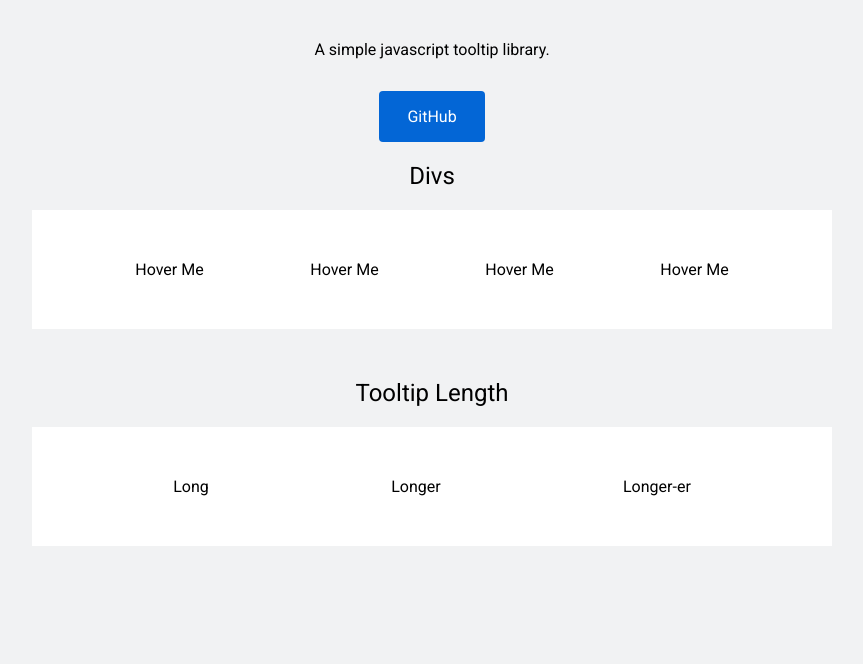
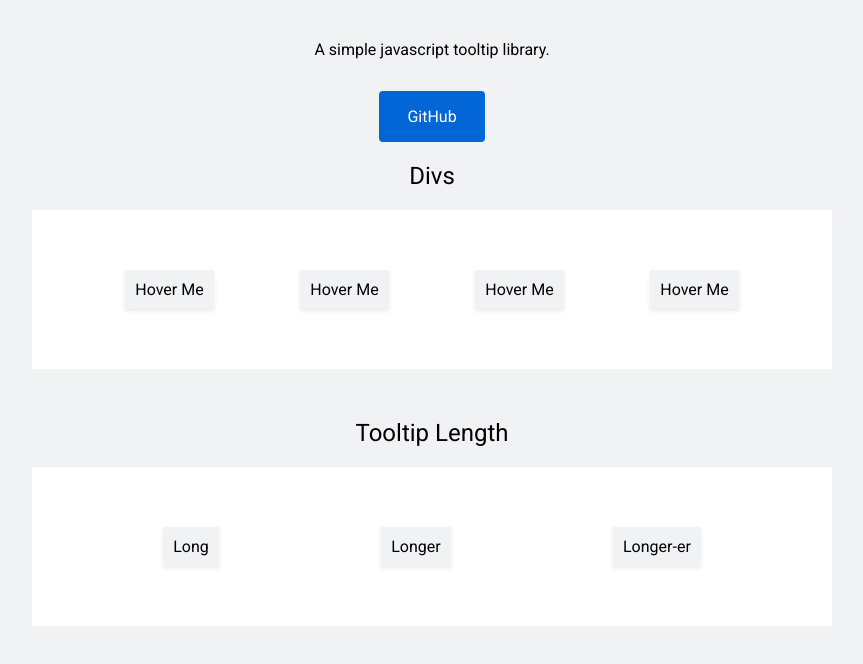
Before and after one commit to c0mat0se/Hoot, a plain HTML site: page index.html in a window 1280 px wide. Shown: the part 146-810 px from the top of the page, without its empty margins (208-1071 px from the left). Drawn offline with Linux system fonts and the light colour scheme.

Commit message:
added hoot styling to demo page for visuals sake

```diff
--- a/demo.css
+++ b/demo.css
@@ -55,3 +55,11 @@ p {
     transform: translateY(-1px);
     box-shadow: 0 7px 14px rgba(50,50,93,.1), 0 3px 6px rgba(0,0,0,.08);
 }
+
+.hoot {
+    display: inline-block;
+    background: #f1f2f3;
+    box-shadow: 0 2px 4px 0 rgba(50,50,93,.1);
+    padding: 10px;
+    margin: 10px;
+}
```
